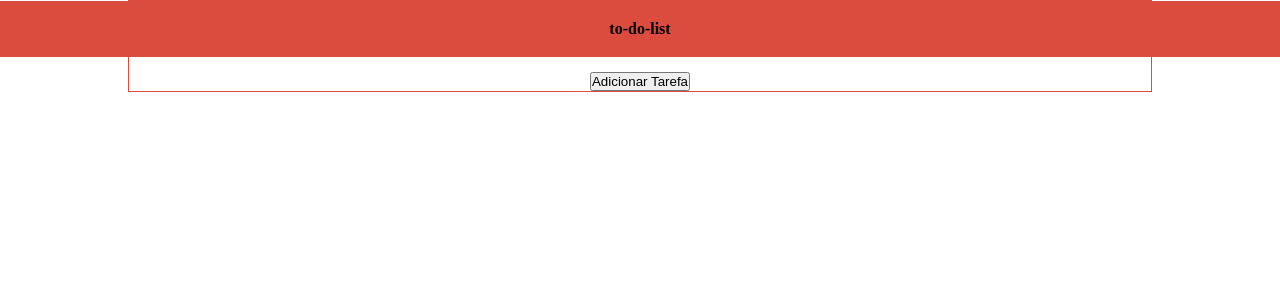
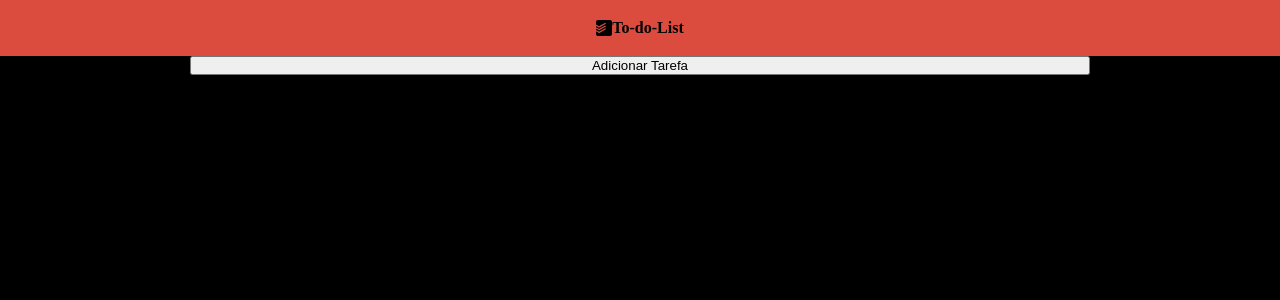
Before and after one commit to joao-hideki/to-do-list, a React (Vite) app: page / in a window 1280 px wide. Shown: the top 300 px of the page. Built offline with nearby package versions, Linux system fonts and the light colour scheme.

Commit message:
estilizando a página principal

```diff
--- a/src/App.jsx
+++ b/src/App.jsx
@@ -9,12 +9,15 @@ import { Navbar } from './components/Navbar/index';
 const App = () => {
   const [isOpenModal, setIsOpenModal] = useState(false);
 
+
   return (
     <C.Container>
       <Navbar/>
-      <button onClick={() => setIsOpenModal(true)}>Adicionar Tarefa</button>
-      <Task openModal={setIsOpenModal}/>
-      {isOpenModal && <Modal close={() => setIsOpenModal(false)}/>}
+      <C.Content>
+        <button onClick={() => setIsOpenModal(true)}>Adicionar Tarefa</button>
+        <Task openModal={setIsOpenModal}/>
+        {isOpenModal && <Modal close={() => setIsOpenModal(false)}/>}
+      </C.Content>
     </C.Container>
   )
 }
--- a/src/App.style.js
+++ b/src/App.style.js
@@ -1,12 +1,14 @@
 import styled from "styled-components";
 
 export const Container = styled.div`
-    border: 1px solid #DB4C3F;
-    max-width: 80vw;
+    width: 100vw;
+    min-height: 100vh;
+    background-color: black;
+`;
+export const Content = styled.div`
     display: flex;
     flex-direction: column;
-    justify-content: center;
-    align-items: center;
+    max-width: 900px;
+    gap: 15px;
     margin: auto;
-    gap: 15px;
 `;
--- a/src/components/Navbar/index.jsx
+++ b/src/components/Navbar/index.jsx
@@ -1,8 +1,11 @@
 import {Container} from './style';
+import {SiTodoist} from 'react-icons/si';
+
+
 
 export const Navbar = () => {
 
     return(
-        <Container>to-do-list</Container>
+        <Container><SiTodoist/>To-do-List</Container>
     );
 }
--- a/src/components/Task/style.jsx
+++ b/src/components/Task/style.jsx
@@ -9,8 +9,8 @@ export const Container = styled.div`
     justify-content: space-between;
     text-decoration: ${(props) => props.done ? 'line-through' : 'none'};
     opacity: ${(props) => props.done ? 0.5 : 1};
-    background-color: #e1e1e1;
-    color: #1e1e1e;
+    background-color: #1e1e1e;
+    color: #e1e1e1;
 
     div{
         border: 1px solid black;
```
